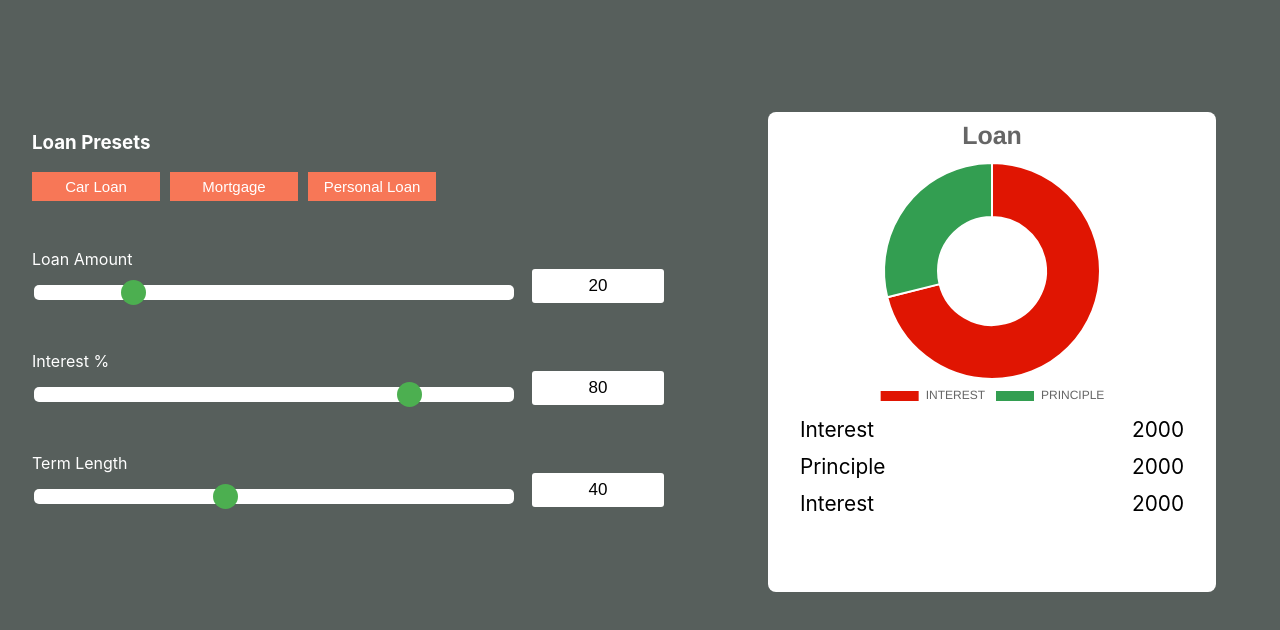
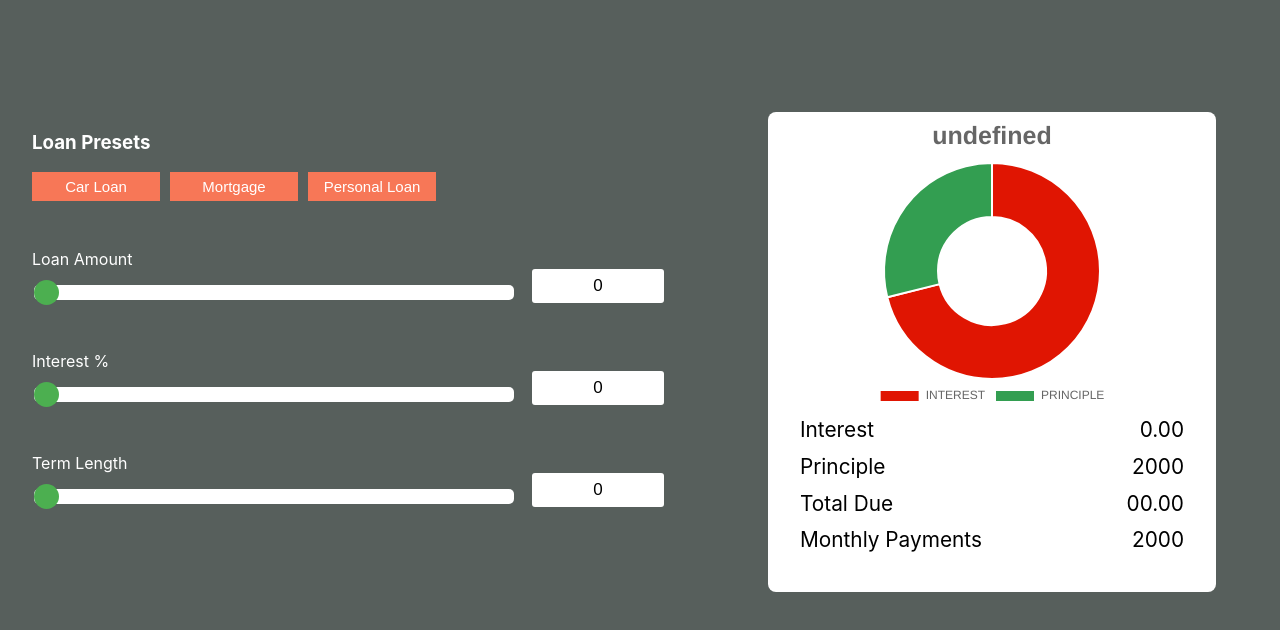
Before and after one commit to raulthedeveloper/loan_calculator, a React (Create React App) app: page / in a window 1280 px wide. Shown: the top 630 px of the page. Built offline with nearby package versions, Linux system fonts and the light colour scheme.

Commit message:
added communication between components

```diff
--- a/src/App.js
+++ b/src/App.js
@@ -1,16 +1,40 @@
 import './App.css';
 import Controls from "./components/Controls/Controls"
 import Display from "./components/Display/index"
+import { useState } from 'react'
+
+
+
+
+
 
 function App() {
+let [term,setTerm] = useState(0)
+let [ amount, setAmount ] = useState(0)
+let [ interest, setInterest ] = useState(0)
+let [ loanType, setLoanType ] = useState("")
+
+
+
+function updateData(term,amount,interest){
+  setTerm(term)
+  setAmount(amount)
+  setInterest(interest)
+
+}
+
+function updateLoanType(loanType){
+  setLoanType(loanType)
+}
+
   return (
     <div className="App">
     <div className="container">
       <div className="col">
-      <Controls/>
+      <Controls updateData={updateData} updateLoanType={updateLoanType}/>
       </div>
     <div className="col">
-    <Display />
+    <Display payload={{term,amount,interest,loanType}}/>
     </div>
 
 
--- a/src/components/Controls/Controls.js
+++ b/src/components/Controls/Controls.js
@@ -4,13 +4,53 @@ import LoanButton from './buttons'
 import './controls.css'
 
 export default class Controls extends Component {
+    constructor(){
+        super();
+        this.state = {
+            termMax:Number,
+            interestMax:Number,
+            term:0,
+            interest:0,
+            loanType:String,
+            amount:0
+        }
+        this.loanPreset = this.loanPreset.bind(this)
+        this.changeAmount = this.changeAmount.bind(this)
+        this.changeTerm = this.changeTerm.bind(this)
+        this.changeInterest = this.changeInterest.bind(this)
+    }
+
+
+    changeAmount = amount => this.setState({
+        amount
+    },()=> this.props.updateData(this.state.term,this.state.amount,this.state.interest))
+
+    changeTerm = term => this.setState({
+        term
+    },()=> this.props.updateData(this.state.term,this.state.amount,this.state.interest))
+
+    changeInterest = interest => this.setState({
+        interest
+    },()=> this.props.updateData(this.state.term,this.state.amount,this.state.interest))
+
+
+
+    loanPreset(termMax,interestMax,loanType){
+        this.setState({
+            termMax,
+            interestMax,
+            loanType
+        },() => this.props.updateLoanType(this.state.loanType))
+    }
+
+
     render() {
         return (
             <div className="controls">
 
-                <LoanButton />
+                <LoanButton presets={this.loanPreset}/>
 
-                <Sliders />
+                <Sliders data={this.state} sliderValue={this.sliderValue} changeAmount={this.changeAmount} changeTerm={this.changeTerm} changeInterest={this.changeInterest}/>
 
 
       </div>
--- a/src/components/Controls/Sliders.js
+++ b/src/components/Controls/Sliders.js
@@ -1,32 +1,51 @@
 import { React, useState} from 'react'
 import './controls.css'
 
-export default function Sliders() {
-
-    let [ amount, setAmount ] = useState(20)
-    let [ interest, setInterest ] = useState(80)
-    let [ term, setTerm] = useState(40)
+export default function Sliders(props) {
 
 
+
+    let {interestMax,termMax,interest,term,amount } = props.data
+
+
+
+
+function changeAmount(e){
+      props.changeAmount(e.target.value)
+}
+
+function changeInterest(e){
+    props.changeInterest(e.target.value)
+
+}
+
+function changeTerm(e){
+    props.changeTerm(e.target.value)
+}
 
 
     return (
         <div>
             <label>Loan Amount</label>
             <div className="slidecontainer">
-                <input type="range" min="1" max="100" value={amount} className="slider" onChange={e => setAmount(e.target.value)} id="myRange"/>
-                <input type="text" value={amount} className="text-field" onChange={e => setAmount(e.target.value)} />
+                <input type="range" min="1" max="10000" value={amount} className="slider" onChange={(e)=>changeAmount(e)} id="myRange"/>
+                <input type="text" value={amount} className="text-field" onChange={e =>changeAmount(e)} />
 
                 </div>
                 <label>Interest %</label>
                 <div className="slidecontainer">
-                <input type="range" min="1" max="100" value={interest} className="slider" onChange={e => setInterest(e.target.value)} id="myRange"/>
-    <input type="text" value={interest} className="text-field" onChange={e => setInterest(e.target.value)}/>
+
+                <input type="range" min="1" max={interestMax.toString()} value={interest > interestMax ? interestMax : interest} className="slider" onChange={e => changeInterest(e)} id="myRange"/>
+
+                <input type="text" value={interest > interestMax ? interestMax : interest} className="text-field" onChange={e => changeInterest(e)}/>
+
                 </div>
                 <label>Term Length</label>
                 <div className="slidecontainer">
-                <input type="range" min="1" max="100" value={term} className="slider" onChange={e => setTerm(e.target.value)} id="myRange"/>
-    <input type="text" value={term} className="text-field" onChange={e => setTerm(e.target.value)}/>
+
+                <input type="range" min="1" max={termMax.toString()} value={term > termMax ? termMax : term} className="slider" onChange={e => changeTerm(e)} id="myRange"/>
+
+                <input type="text" value={term > termMax ? termMax : term} className="text-field" onChange={e =>changeTerm(e)}/>
 
                 </div>
         </div>
--- a/src/components/Controls/buttons/index.js
+++ b/src/components/Controls/buttons/index.js
@@ -1,15 +1,29 @@
-import React from 'react'
+import { React,useEffect } from 'react'
 import './buttons.css'
 
-export default function LoanButtons() {
+export default function LoanButtons(props) {
 
+
+
+
+function carLoan(){
+    props.presets(8,16,"Car Loan")
+}
+
+function mortage(){
+    props.presets(50,16,"Mortgage")
+}
+
+function personLoan(){
+    props.presets(5,36,"Personal Loan")
+}
 
     return (
         <div className="loan-buttons" style={{marginBottom:'2rem'}}>
             <h3 style={{color:"white"}}>Loan Presets</h3>
-                <button className="btn">Car Loan</button>
-                <button className="btn">Mortgage</button>
-                <button className="btn">Personal Loan</button>
+                <button className="btn" onClick={ carLoan }>Car Loan</button>
+                <button className="btn" onClick={ mortage }>Mortgage</button>
+                <button className="btn" onClick={ personLoan }>Personal Loan</button>
                 </div>
     )
 }
--- a/src/components/Display/index.js
+++ b/src/components/Display/index.js
@@ -3,13 +3,26 @@ import Chart from "../graph"
 import './display.css'
 
 export default class index extends Component {
-    constructor(){
-        super()
+    constructor(props){
+        super(props)
         this.state = {
-            title:"Loan",
+            title:props.payload.loanType,
             chartData:{}
         }
     }
+
+
+CalculateInterest = () =>{
+    let {amount,interest,term} = this.props.payload
+return <span>{parseFloat(amount * (interest/100) * term).toFixed(2)}</span>
+}
+
+CalculateTotal = () =>{
+    let {amount,interest,term} = this.props.payload
+    let total = parseInt(amount) + parseFloat(amount * (interest/100) * term).toFixed(2)
+return <span>{total}</span>
+}
+
 
     componentDidMount(){
         this.setState({
@@ -44,16 +57,18 @@ export default class index extends Component {
     render() {
         return (
             <div className="chart-container">
-                <Chart location={this.state.title} chartData={this.state.chartData}  legendPosition="bottom"/>
+                <Chart location={this.props.payload.chartType} chartData={this.state.chartData}  legendPosition="bottom"/>
                 <div style={{display:"flex",flexDirection:"column",textAlign:'left',marginLeft:"1rem",lineHeight:'2.3rem'}}>
                     <div style={{display:"flex", flexDirection:"column", justifyContent:'center'}}>
                     <div className="result-values">
                         <span>Interest</span>
-                        <span>2000</span>
+                        <this.CalculateInterest />
                         </div>
 
                     <div className="result-values"><span>Principle</span> <span>2000</span></div>
-                    <div className="result-values"><span>Interest</span> <span>2000</span></div>
+                    <div className="result-values"><span>Total Due</span> <this.CalculateTotal /></div>
+
+                    <div className="result-values"><span>Monthly Payments</span> <span>2000</span></div>
                     </div >
 
                 </div>
```
Also changed, not shown: 1 other file (tests, documents, lock files or other folders).
